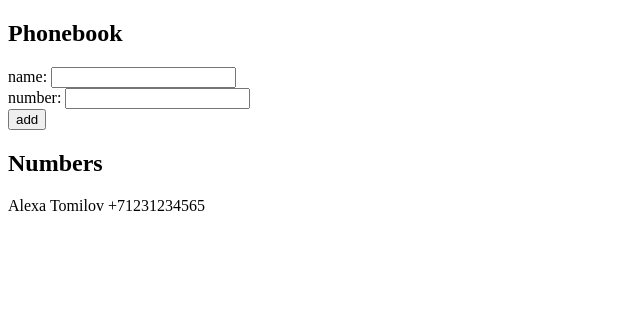
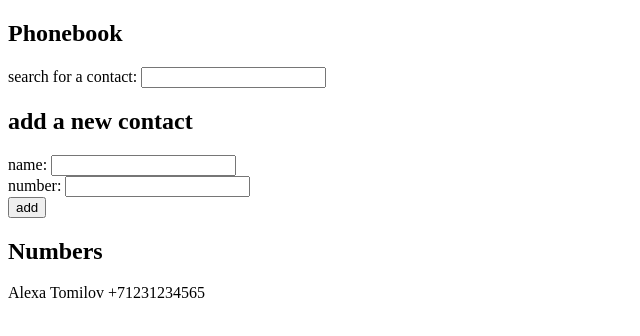
Before and after one commit to dwahroianmai/fullstackopen, a React (Create React App) app in the folder part2/phonebook/: page / in a window 1280 px wide. Shown: the top 336 px of the page, without its empty margins (0-640 px from the left). Built offline with nearby package versions, Linux system fonts and the light colour scheme.

Commit message:
exercise 2.9

```diff
--- a/part2/phonebook/src/App.js
+++ b/part2/phonebook/src/App.js
@@ -6,6 +6,7 @@ const App = () => {
   ]);
   const [newName, setNewName] = useState("");
   const [newNumber, setNewNumber] = useState("");
+  const [search, setSearch] = useState("");
 
   const handleNameChange = (event) => {
     setNewName(event.target.value);
@@ -14,6 +15,16 @@ const App = () => {
   const handleNumberChange = (event) => {
     setNewNumber(event.target.value);
   };
+
+  const handleSearch = (event) => {
+    setSearch(event.target.value);
+  };
+
+  const contactsToShow = !search
+    ? persons
+    : persons.filter((contact) =>
+        contact.name.toLowerCase().includes(search.toLowerCase())
+      );
 
   const addNewContact = (event) => {
     event.preventDefault();
@@ -39,6 +50,10 @@ const App = () => {
   return (
     <div>
       <h2>Phonebook</h2>
+      <div>
+        search for a contact: <input value={search} onChange={handleSearch} />
+      </div>
+      <h2>add a new contact</h2>
       <form>
         <div>
           name: <input value={newName} onChange={handleNameChange} />
@@ -53,7 +68,7 @@ const App = () => {
         </div>
       </form>
       <h2>Numbers</h2>
-      {persons.map((person) => (
+      {contactsToShow.map((person) => (
         <p key={person.id}>
           {person.name} {person.number}
         </p>
```
